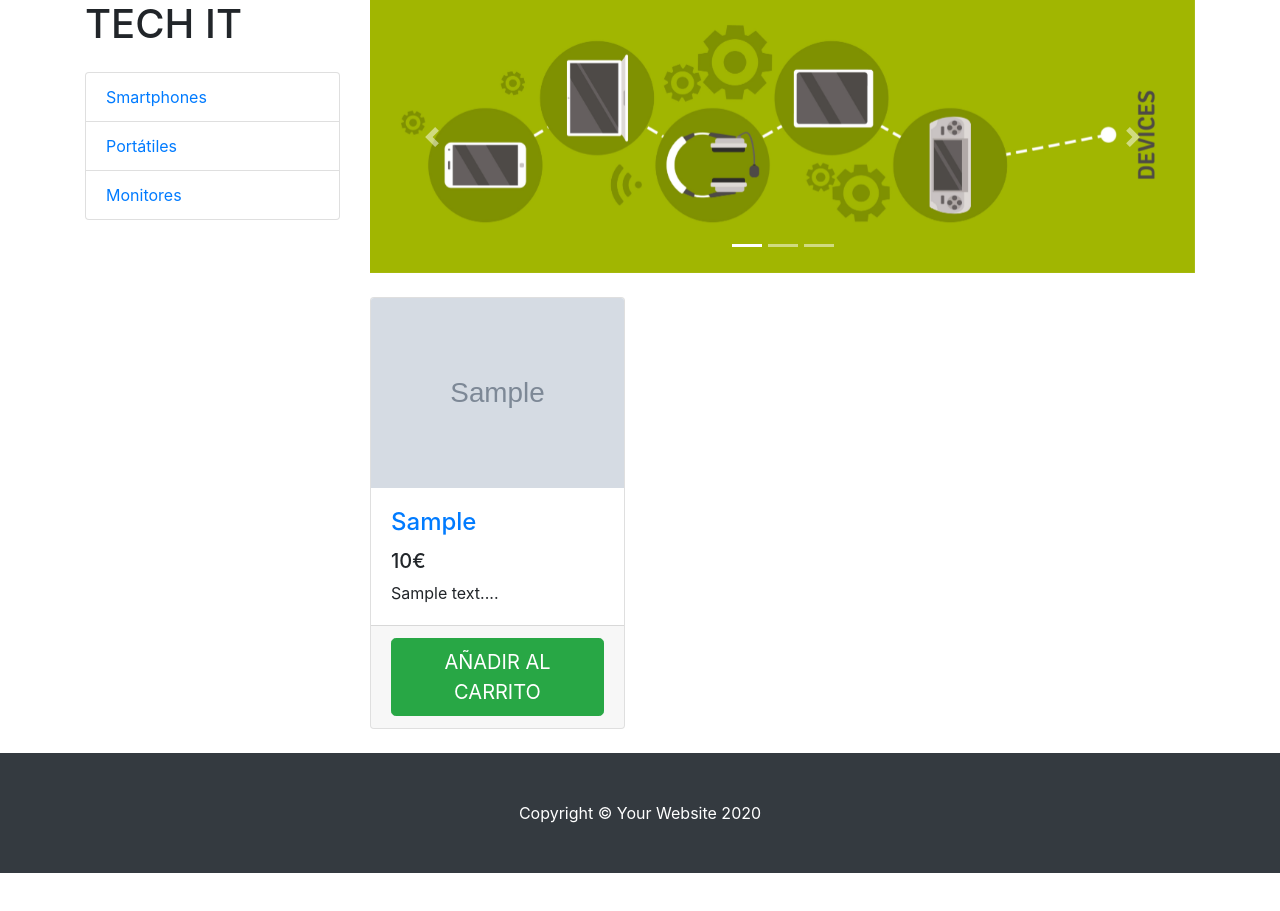
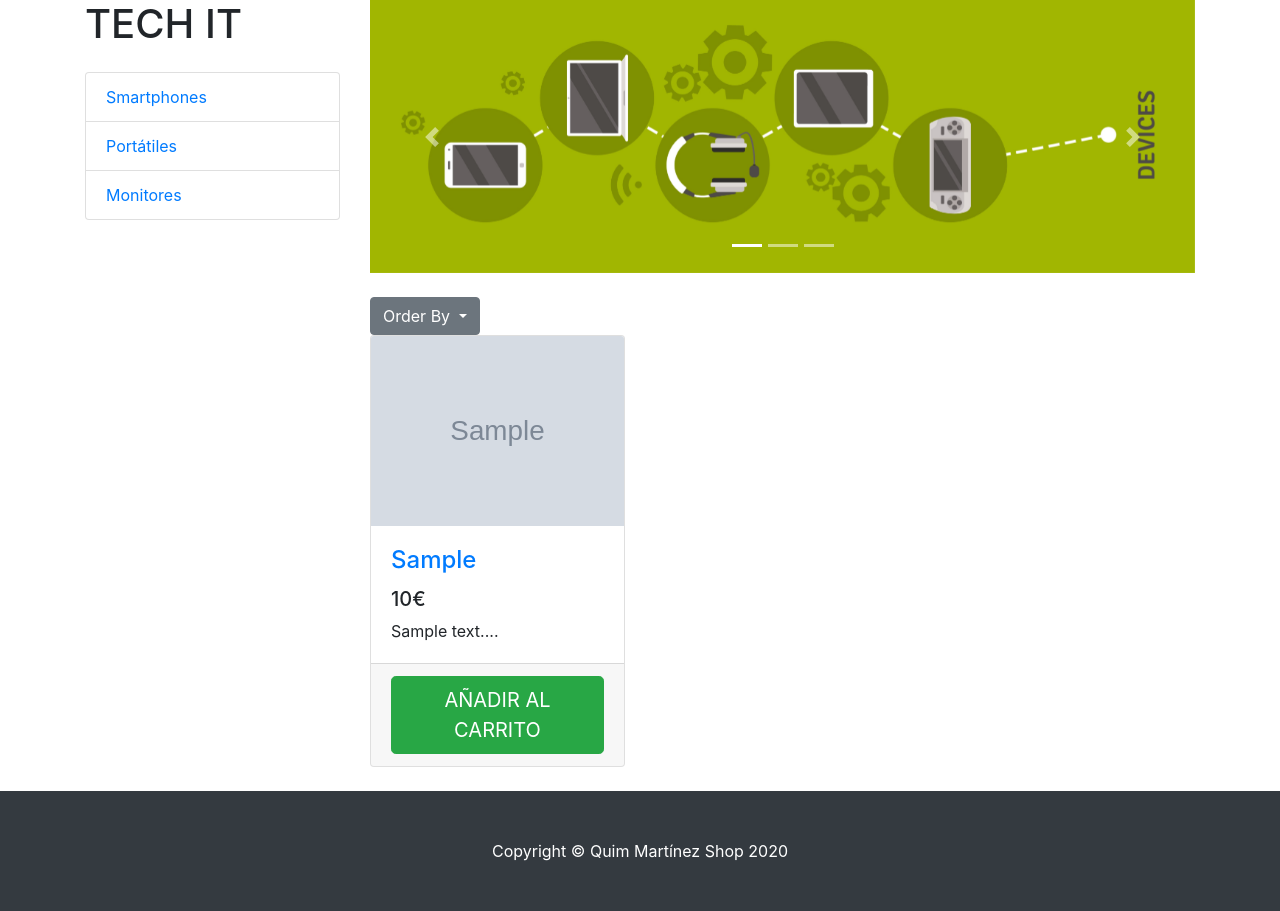
Before and after one commit to quimmp26/admin-datos-web, a PHP site: page /catalogo.php in a window 1280 px wide. Shown: the part 80-991 px from the top of the page. Before the commit the page ends 953 px from the top, so only its background shows below. Run offline with PHP 8.4, Linux system fonts and the light colour scheme; tables that the repository leaves empty or names only in its code hold one stand-in row (values such as "Sample post"); grey boxes marked "Sample" are stand-in pictures.

Commit message:
opciones

```diff
--- a/admin.php
+++ b/admin.php
@@ -13,6 +13,7 @@
     <link rel="stylesheet" href="https://cdn.jsdelivr.net/npm/bootstrap@4.5.3/dist/css/bootstrap.min.css" integrity="sha384-TX8t27EcRE3e/ihU7zmQxVncDAy5uIKz4rEkgIXeMed4M0jlfIDPvg6uqKI2xXr2" crossorigin="anonymous">
     <link rel="stylesheet" href="css/styles_admin.css">
     <script src="https://cdn.jsdelivr.net/npm/bootstrap@4.5.3/dist/js/bootstrap.bundle.min.js" integrity="sha384-ho+j7jyWK8fNQe+A12Hb8AhRq26LrZ/JpcUGGOn+Y7RsweNrtN/tE3MoK7ZeZDyx" crossorigin="anonymous"></script>
+    <script src="https://kit.fontawesome.com/b1dabce4a7.js" crossorigin="anonymous"></script>
 </head>
 <body>
     <nav>
--- a/catalogo.php
+++ b/catalogo.php
@@ -1,7 +1,8 @@
 <?php
 
     require_once("conexionbd.php");
-
+    $filtrar = false;
+    $opcion = "Order By";
 
 ?>
 
@@ -101,14 +102,49 @@
           </a>
         </div>
 
+        <?php
+
+        ?>
+
+        <form method="post">
+          <div class="dropdown ">
+            <button class="btn btn-secondary dropdown-toggle" type="button" id="dropdownMenuButton" data-toggle="dropdown" aria-haspopup="true" aria-expanded="false">
+              <?php echo $opcion ?>
+            </button>
+              <div class="dropdown-menu" aria-labelledby="dropdownMenuButton">
+
+                  <input type="submit" name="precio" value="Precio" class="dropdown-item"/>
+                  <input type="submit" name="categoria" value="Categoria" class="dropdown-item"/>
+
+              </div>
+          </div>
+        </form>
 
 
         <div class="row">
 
             <?php
+
+              if(isset($_POST['precio'])) {
+                $filtrar = true;
+                $opcion = "Precio";
+                $sql_select = "SELECT idProducto, producto, CONCAT(SUBSTR(descripcion, 1, 65), '...') as descripcion, precio, stock, imagen, categoria FROM productos ORDER BY precio";
+                $result=mysqli_query($con,$sql_select);
+              }
+              if(isset($_POST['categoria'])) {
+                $filtrar = true;
+                $opcion = "Categoria";
+                $sql_select = "SELECT idProducto, producto, CONCAT(SUBSTR(descripcion, 1, 65), '...') as descripcion, precio, stock, imagen, categoria FROM productos ORDER BY categoria";
+                $result=mysqli_query($con,$sql_select);
+              }
+
+              if($filtrar === false) {
                 $sql_select = "SELECT idProducto, producto, CONCAT(SUBSTR(descripcion, 1, 65), '...') as descripcion, precio, stock, imagen, categoria FROM productos";
                 $result=mysqli_query($con,$sql_select);
+              }
+
                 while ($valores = mysqli_fetch_array($result)) {
+
             ?>
 
           <div class="col-lg-4 col-md-6 mb-4">
@@ -148,7 +184,7 @@
   <!-- Footer -->
   <footer class="py-5 bg-dark">
     <div class="container">
-      <p class="m-0 text-center text-white">Copyright &copy; Your Website 2020</p>
+      <p class="m-0 text-center text-white">Copyright &copy; Quim Martínez Shop 2020</p>
     </div>
     <!-- /.container -->
   </footer>
--- a/log_usuario.php
+++ b/log_usuario.php
@@ -56,7 +56,8 @@
             if($admin == 1){
                 require_once("admin.php");
             }else {
-                require_once("catalogo.php");
+                header("Location: catalogo.php");
+                //require_once("catalogo.php");
             }
 
         }
```
